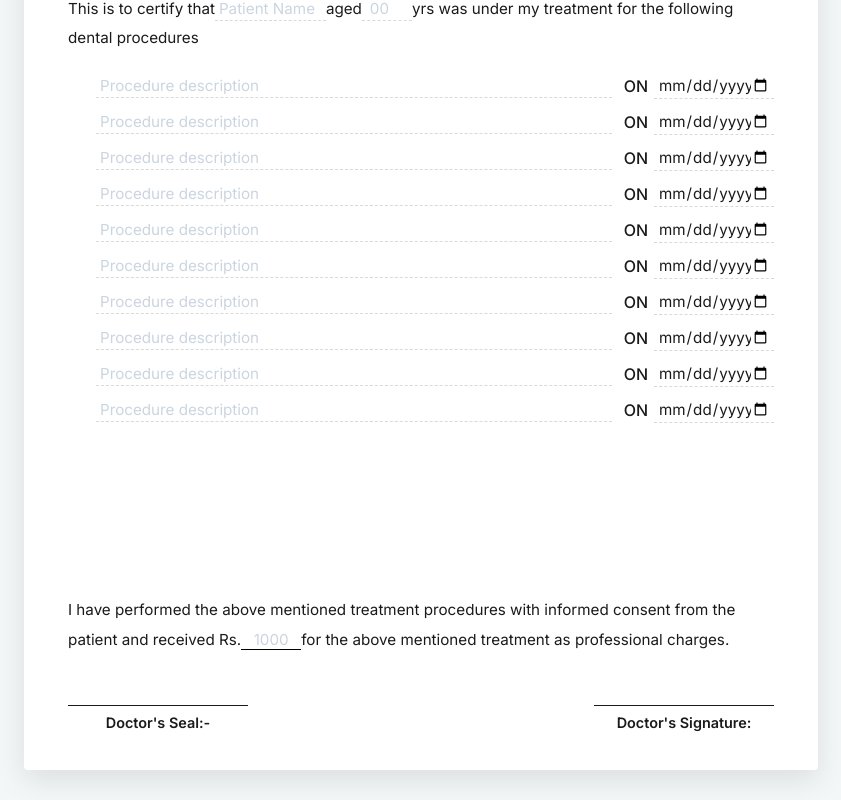
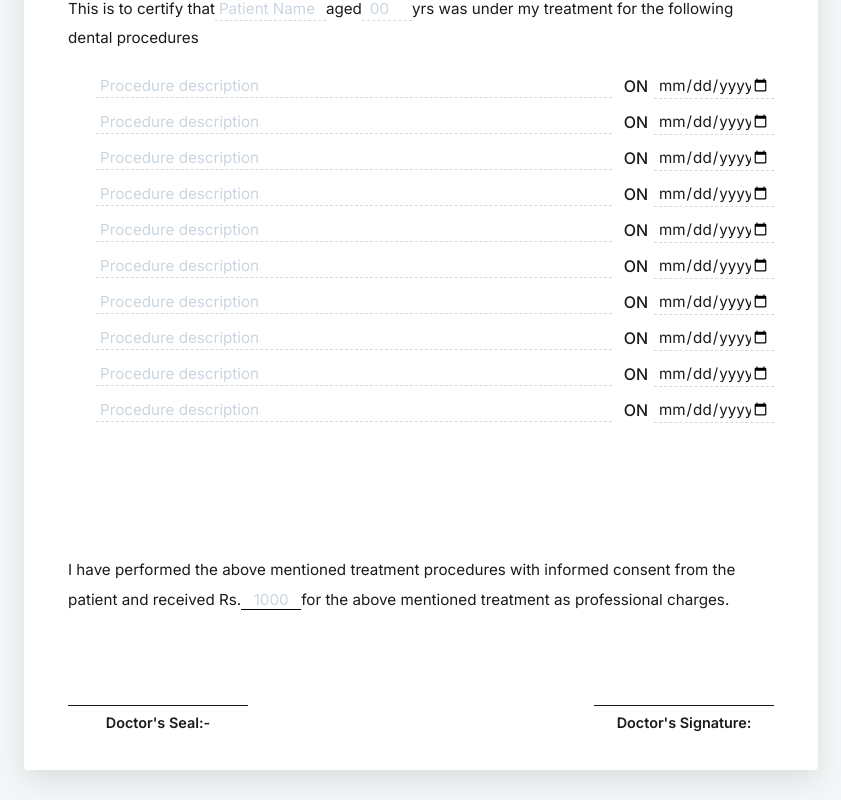
Before and after one commit to RisAhamed/Presciption-pad-Mohanas, a React (Vite) app: page / in a window 1280 px wide. Shown: the part 441-1241 px from the top of the page, without its empty margins (219-1060 px from the left). Built offline with nearby package versions, Linux system fonts and the light colour scheme.

Commit message:
increaded bottom line spacing for  the text

```diff
--- a/src/App.tsx
+++ b/src/App.tsx
@@ -555,7 +555,7 @@ function App() {
                         {/* Spacer — grows to fill remaining space, pushing signatures to bottom */}
                         <div className="bill-spacer"></div>
 
-                        <div className="amount-section" style={{ marginBottom: '30px' }}>
+                        <div className="amount-section" style={{ marginBottom: '70px' }}>
                             I have performed the above mentioned treatment procedures with informed consent from the patient and received Rs.
                             <label htmlFor="amount" style={{ display: 'none' }}>Amount</label>
                             <input
```
